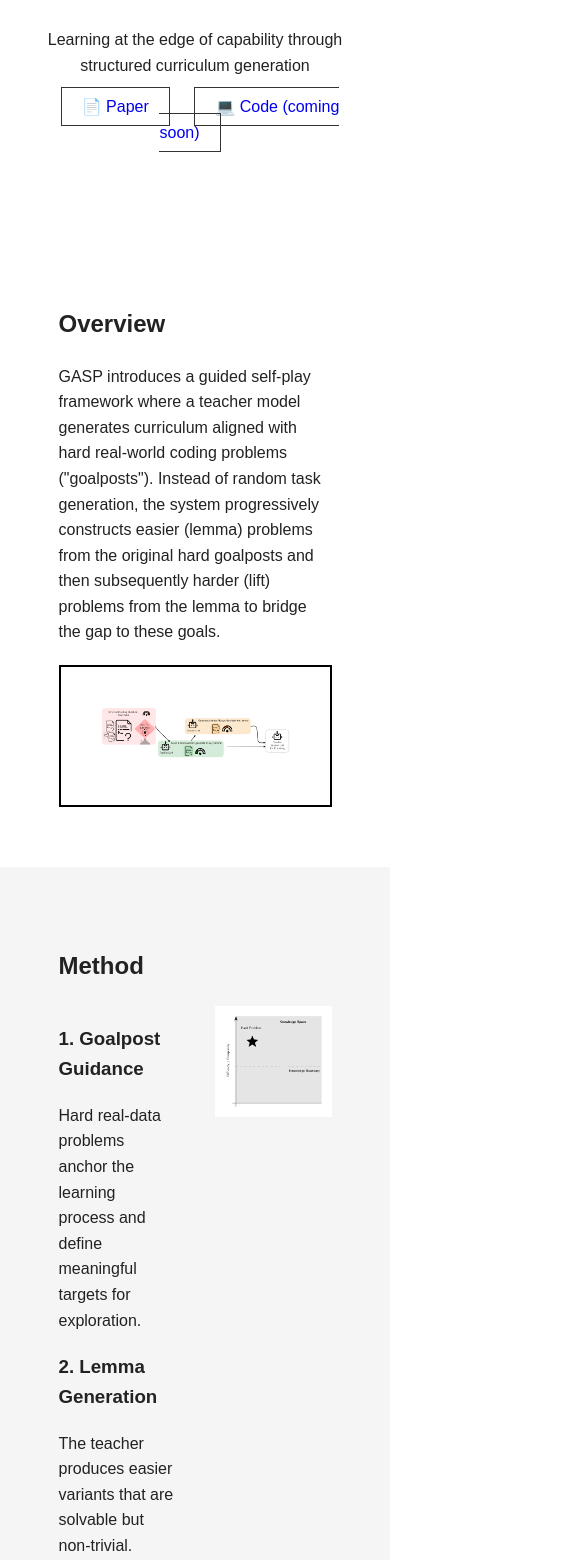
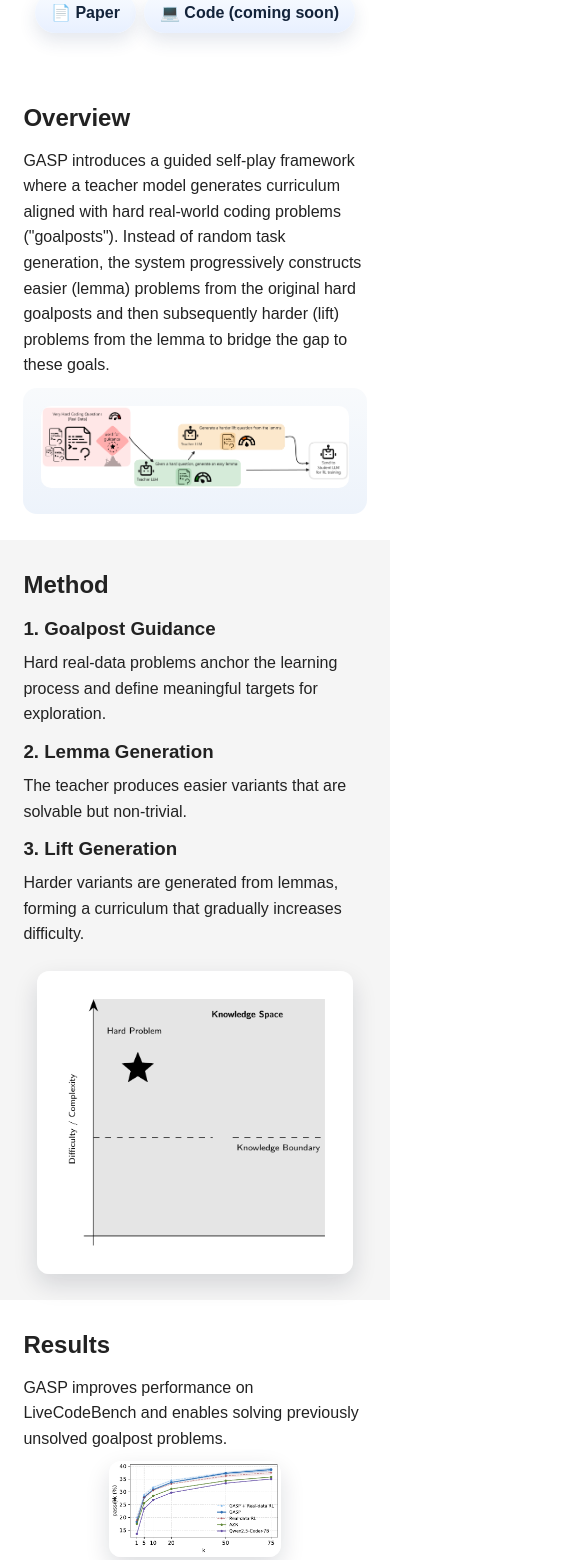
Before and after one commit to Swadesh13/GASP-project, a plain HTML site: page index.html in a window 390 px wide. Shown: the part 440-2000 px from the top of the page, 585 px wide, since content can reach past the window. Drawn offline with Linux system fonts and the light colour scheme.

Commit message:
Better structuring

```diff
--- a/index.html
+++ b/index.html
@@ -24,9 +24,9 @@
 
 		<!-- HERO -->
 		<section class="hero">
-			<h1>Guided Asymmetric Self-Play for Coding LLMs</h1>
-			<p>Learning at the edge of capability through structured curriculum generation</p>
-
+			<h1>GASP: Guided Asymmetric Self-Play for Coding LLMs</h1>
+			<p class="authors">Swadesh Jana · Cansu Sancaktar · Tomáš Daniš · Georg Martius · Antonio Orvieto · Pavel Kolev</p>
+			<!-- <p>Learning at the edge of capability through structured curriculum generation</p> -->
 			<div class="buttons">
 				<a href="https://arxiv.org/abs/2603.15957" target="_blank">📄 Paper</a>
 				<a href="#">💻 Code (coming soon)</a>
@@ -67,7 +67,7 @@
 
 				<div>
 					<!-- <p>🧠 Placeholder for method visualization</p> -->
-					<img src="assets/method-viz.gif" alt="Method visualization" width="100%" />
+					<img src="assets/method-viz.gif" alt="Method visualization" class="method-gif" />
 				</div>
 			</div>
 		</section>
@@ -78,9 +78,9 @@
 
 			<p>GASP improves performance on LiveCodeBench and enables solving previously unsolved goalpost problems.</p>
 
-			<div align="center">
+			<div class="results-figure">
 				<!-- <p>📈 Placeholder for performance plot (pass@k)</p> -->
-				<img src="assets/gasp-final-all-lines-best_by_20.png" alt="Results plot" width="50%" />
+				<img src="assets/gasp-final-all-lines-best_by_20.png" alt="Results plot" />
 			</div>
 
 			<!-- <div class="placeholder">
--- a/style.css
+++ b/style.css
@@ -20,7 +20,7 @@ nav {
   display: flex;
   justify-content: space-between;
   align-items: center;
-  padding: 10px 40px;
+  padding: 8px 28px;
 }
 
 nav h2 {
@@ -93,23 +93,59 @@ nav.scrolled .nav-links a:focus-visible {
 /* HERO */
 .hero {
   text-align: center;
-  padding: 80px 20px;
+  padding: 40px 16px;
 }
 
 .hero h1 {
-  font-size: 2.5em;
+  font-size: 2.25em;
+  margin: 0 0 8px;
+}
+
+.hero .authors {
+  margin: 0 0 12px;
+  font-size: 1.05em;
+  color: #1f2937;
+  font-weight: 600;
+}
+
+.buttons {
+  display: inline-flex;
+  gap: 8px;
 }
 
 .buttons a {
-  margin: 10px;
-  padding: 10px 20px;
-  border: 1px solid #333;
+  margin: 0;
+  padding: 8px 16px;
+  border: none;
+  border-radius: 999px;
+  background: linear-gradient(180deg, #f8fbff 0%, #e8f0ff 100%);
+  box-shadow: 0 8px 18px rgba(30, 60, 110, 0.12);
+  color: #13233a;
+  font-weight: 600;
   text-decoration: none;
+  transition: transform 0.2s ease, box-shadow 0.2s ease;
+}
+
+.buttons a:hover {
+  transform: translateY(-1px);
+  box-shadow: 0 10px 20px rgba(30, 60, 110, 0.18);
 }
 
 /* SECTIONS */
 .section {
-  padding: 60px 15%;
+  padding: 32px 10%;
+}
+
+.section h2 {
+  margin: 0 0 10px;
+}
+
+.section h3 {
+  margin: 0 0 6px;
+}
+
+.section p {
+  margin: 0 0 10px;
 }
 
 .section.gray {
@@ -118,35 +154,57 @@ nav.scrolled .nav-links a:focus-visible {
 
 /* PLACEHOLDER */
 .placeholder {
-  border: 2px dashed #000000;
-  padding: 40px;
+  border: none;
+  padding: 18px;
   text-align: center;
-  margin-top: 20px;
+  margin-top: 10px;
+  border-radius: 14px;
+  background: linear-gradient(180deg, #f8fafc 0%, #eef2f7 100%);
 }
 
 .gasp-flow {
-  border: 2px solid #000000;
-  padding: 40px;
+  border: none;
+  padding: 18px;
   text-align: center;
-  margin-top: 20px;
+  margin-top: 10px;
+  border-radius: 14px;
+  background: linear-gradient(180deg, #f8fafc 0%, #edf3fb 100%);
+}
+
+.gasp-flow img {
+  border-radius: 10px;
 }
 
 /* TWO COLUMN */
 .two-column {
   display: flex;
-  gap: 40px;
+  gap: 20px;
+  align-items: center;
 }
 
 .two-column div {
   flex: 1;
 }
 
+.two-column img {
+  border-radius: 12px;
+  width: 100%;
+  height: auto;
+  box-shadow: 0 10px 24px rgba(17, 24, 39, 0.14);
+}
+
+.two-column img.method-gif {
+  width: 82%;
+  display: block;
+  margin: 0 auto;
+}
+
 /* EXAMPLES */
 .example-box {
   background: white;
-  padding: 20px;
+  padding: 14px;
   border-left: 4px solid #333;
-  margin-bottom: 20px;
+  margin-bottom: 12px;
 }
 
 /* PAPER */
@@ -158,15 +216,44 @@ nav.scrolled .nav-links a:focus-visible {
 }
 
 .citation {
-  background: #eee;
-  padding: 15px;
-  margin-top: 20px;
+  background: linear-gradient(180deg, #f7f7f8 0%, #ececef 100%);
+  padding: 12px;
+  margin-top: 12px;
   font-size: 0.9em;
+  border-radius: 12px;
+}
+
+.results-figure {
+  margin-top: 8px;
+  display: flex;
+  justify-content: center;
+}
+
+.results-figure img {
+  width: min(760px, 50%);
+  max-width: 100%;
+  border-radius: 12px;
+  box-shadow: 0 10px 24px rgba(17, 24, 39, 0.14);
 }
 
 /* FOOTER */
 footer {
   text-align: center;
-  padding: 20px;
+  padding: 14px;
   border-top: 1px solid #ddd;
 }
+
+@media (max-width: 900px) {
+  .section {
+    padding: 26px 6%;
+  }
+
+  .two-column {
+    flex-direction: column;
+    gap: 14px;
+  }
+
+  .two-column img.method-gif {
+    width: 92%;
+  }
+}
```
